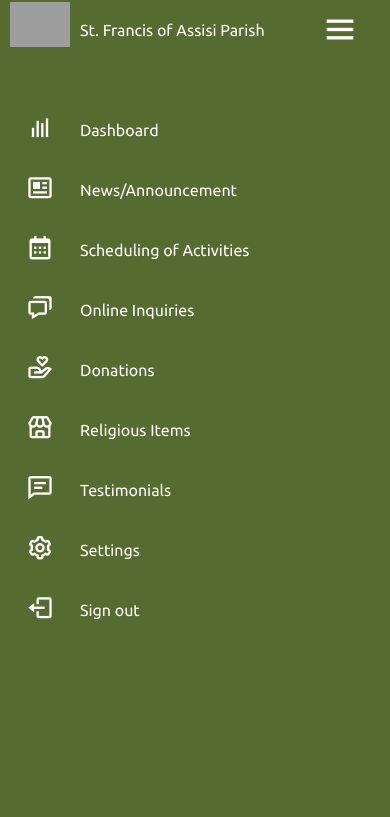
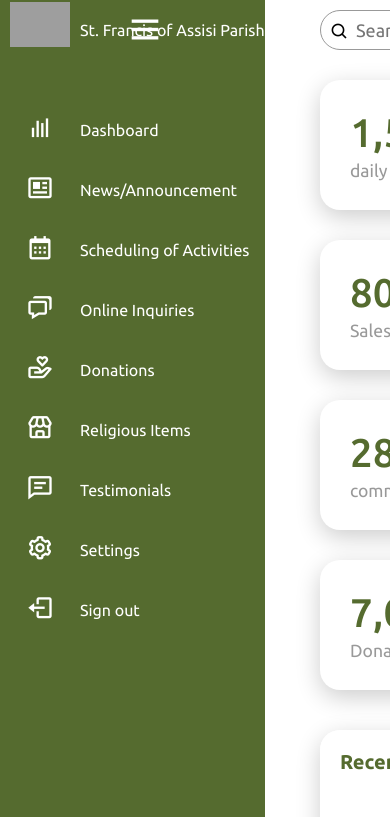
Before and after one commit to PJME15/eme, a plain HTML site: page index.html in a window 390 px wide. Both pictures are taken after a click on the element 30 px from the left and 30 px from the top of the page. Shown: the top 817 px of the page. Drawn offline with nearby package versions, Linux system fonts and the light colour scheme; grey boxes are pictures that could not be loaded.

Commit message:
Update dashboard.css

```diff
--- a/dashboard.css
+++ b/dashboard.css
@@ -476,10 +476,10 @@ body{
 	.navigation{
 		width: 100%;
 		left: -100%;
-		z-index: 1000;
+		z-index: 10001;
 	}
 	.navigation.active{
-		width: 100%;
+		width: 68%;
 		left: 0;
 	}
 	.toggle{
@@ -488,7 +488,7 @@ body{
 	.main.active .toggle{
 		color: #fff;
 		position: fixed;
-		right: 226;
+		right: 215px;
 		left: initial;
 	}
 }
```
